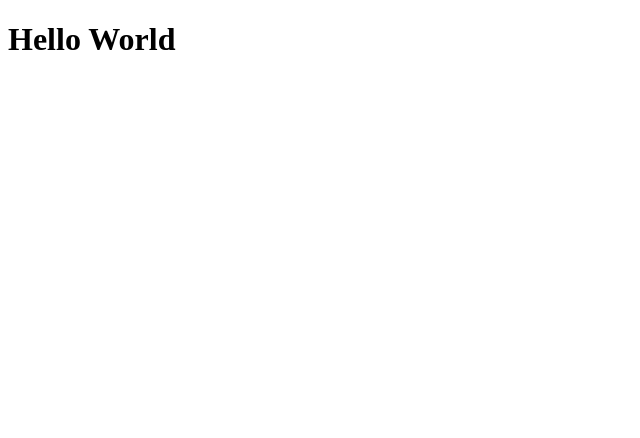
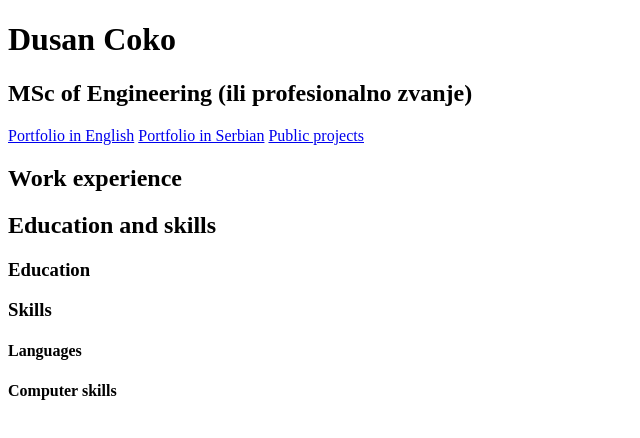
Before and after one commit to dusancoko-itacademy/dusancoko.github.io, a plain HTML site: page index.html in a window 1280 px wide. Shown: the whole page, without its empty margins (0-640 px from the left). Drawn offline with Linux system fonts and the light colour scheme.

Commit message:
Added new pages

```diff
--- a/index.html
+++ b/index.html
@@ -7,6 +7,38 @@
     <title>Dusan Coko Portfolio</title>
 </head>
 <body>
-    <h1>Hello World</h1>
+    <header>
+        <h1>Dusan Coko</h1>
+        <h2>MSc of Engineering (ili profesionalno zvanje)</h2>
+    </header>
+    <!-- Istaknuti meni -->
+    <nav>
+        <a href="#">Portfolio in English</a>
+        <a href="index_rs.html">Portfolio in Serbian</a>
+        <!-- Portfolio i na drugim jezicima -->
+        <a href="projects.html">Public projects</a>
+    </nav>
+    <main>
+        <!-- Reprezentativna slika -->
+        <!-- Osnovni podaci (ime, prezime) -->
+        <!-- Osnovni podaci (email) -->
+        <!-- Osnovni podaci (Social - LinkedIn, Instgram etc.) -->
+        <!-- Osnovni podaci (Drzava, Grad) -->
+        <!-- Osnovni (opcioni) podaci (datum rodjenja, pol) -->
+
+        <h2>Work experience</h2>
+        <!-- Pozicija, vreme zaposlenja od-do, zaduzenja (kratko, koncizno) -->
+
+        <h2>Education and skills</h2>
+        <h3>Education</h3>
+        <!-- Visoko obrazovanje (fakultet, visoka/visa skola) -->
+        <!-- Srednja skola -->
+        <!-- Kursevi -->
+        <h3>Skills</h3>
+        <h4>Languages</h4>
+        <!-- Podaci za jezike -->
+        <h4>Computer skills</h4>
+        <!-- I sve ostale skillove treba klasifikovati (Europass) -->
+    </main>
 </body>
 </html>
```
Also changed, not shown: projects.html (added, +34 -0 lines), index_rs.html (added).
